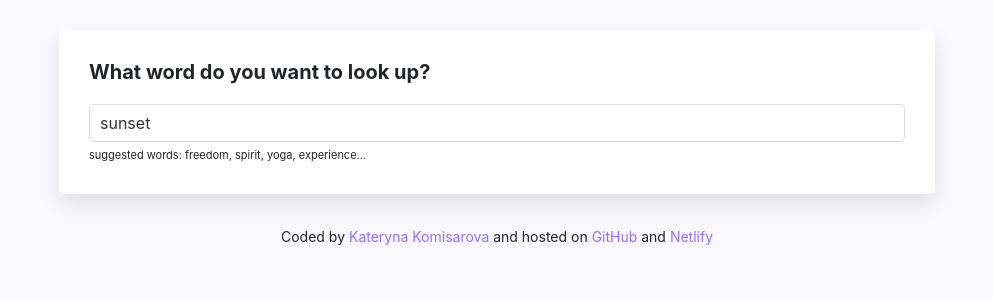
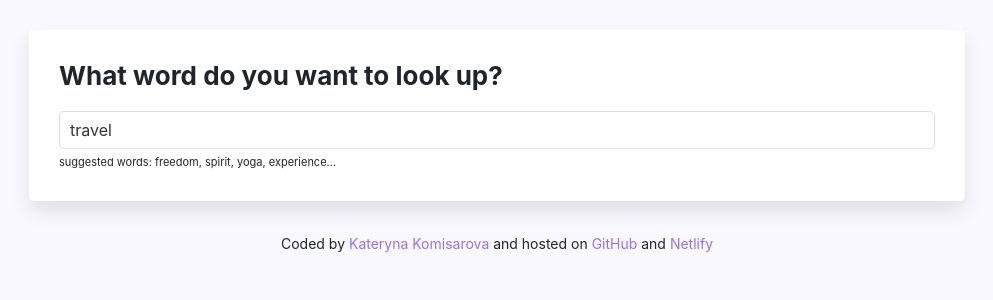
Before and after one commit to komisssarova/Dictionary-Project-App, a React (Create React App) app: page / in a window 1280 px wide. Shown: the top 300 px of the page, without its empty margins (143-1136 px from the left). Built offline with nearby package versions, Linux system fonts and the light colour scheme; no server answers.

Commit message:
made a few changes in ux/ui design

```diff
--- a/package.json
+++ b/package.json
@@ -3,6 +3,7 @@
   "version": "0.1.0",
   "private": true,
   "dependencies": {
+    "@fortawesome/fontawesome-svg-core": "^6.1.1",
     "@testing-library/jest-dom": "^5.16.4",
     "@testing-library/react": "^13.3.0",
     "@testing-library/user-event": "^13.5.0",
--- a/src/App.css
+++ b/src/App.css
@@ -8,12 +8,18 @@ a {
 }
 
 .App {
-  max-width: 900px;
+  max-width: 960px;
   margin: 0 auto;
 }
 
 .App-header {
+  font-family: Circular, Arial, sans-serif;
   margin: 30px 0;
+  text-align: center;
+  font-size: 40px;
+  font-weight: bold;
+  color: rgb(9, 11, 23);;
+  opacity: 0.6;
 }
 .App-footer {
   text-align: center;
--- a/src/App.js
+++ b/src/App.js
@@ -5,9 +5,13 @@ export default function App() {
   return (
     <div className="App">
       <div className="container">
-        <header className="App-header"></header>
+        <header className="App-header">
+          <small>
+
+          </small>
+        </header>
         <main>
-          <Dictionary defaultKeyword="sunset" />
+          <Dictionary defaultKeyword="travel" />
         </main>
         <footer className="App-footer">
           <small>
--- a/src/Dictionary.css
+++ b/src/Dictionary.css
@@ -1,5 +1,5 @@
 .Dictionary h1 {
-    font-size: 20px;
+    font-size: 26px;
     font-weight: bold;
     margin-bottom: 20px;
 }
--- a/src/Dictionary.js
+++ b/src/Dictionary.js
@@ -51,6 +51,7 @@ export default function Dictionary(props) {
           <form onSubmit={handleSubmit}>
             <input
               type="search"
+              className="form-control"
               onChange={handleKeywordChange}
               defaultValue={props.defaultKeyword}
             />
```
Also changed, not shown: 1 other file (tests, documents, lock files or other folders).
